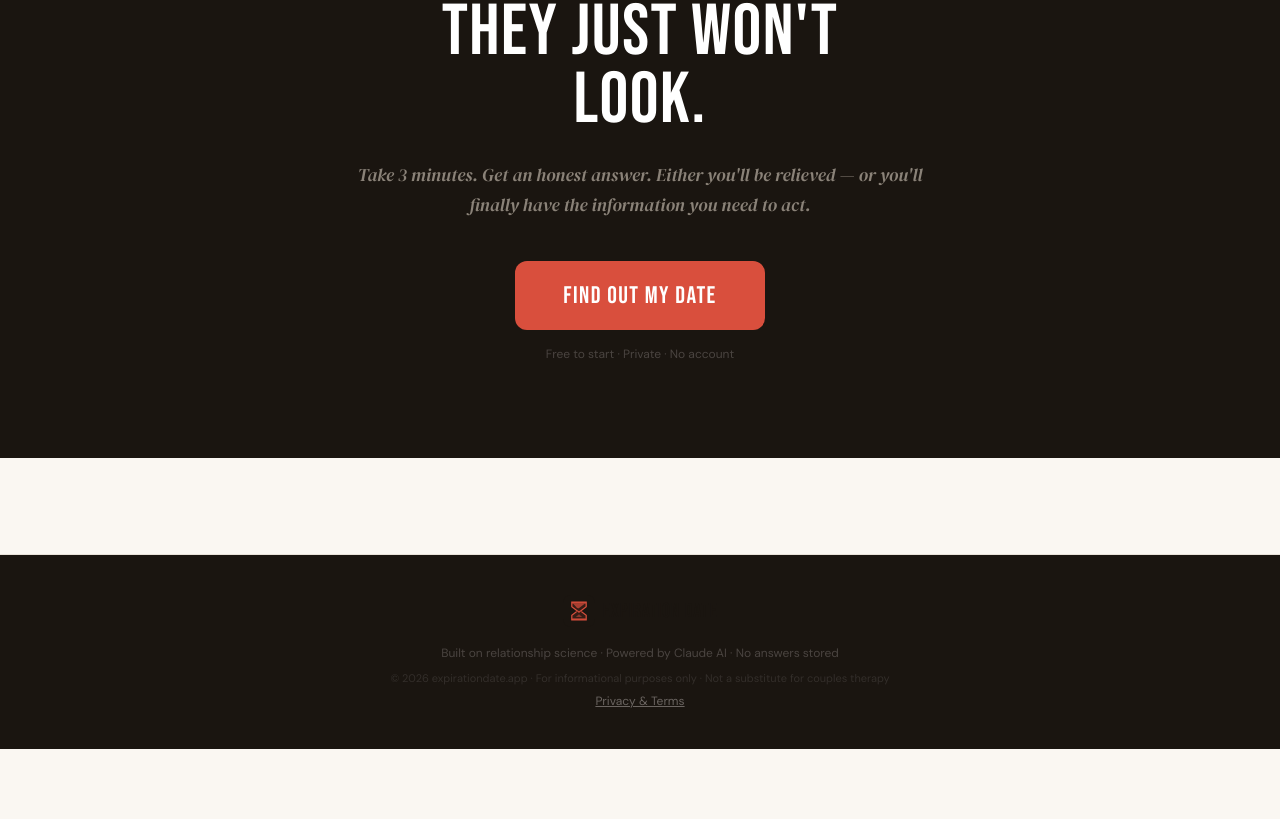
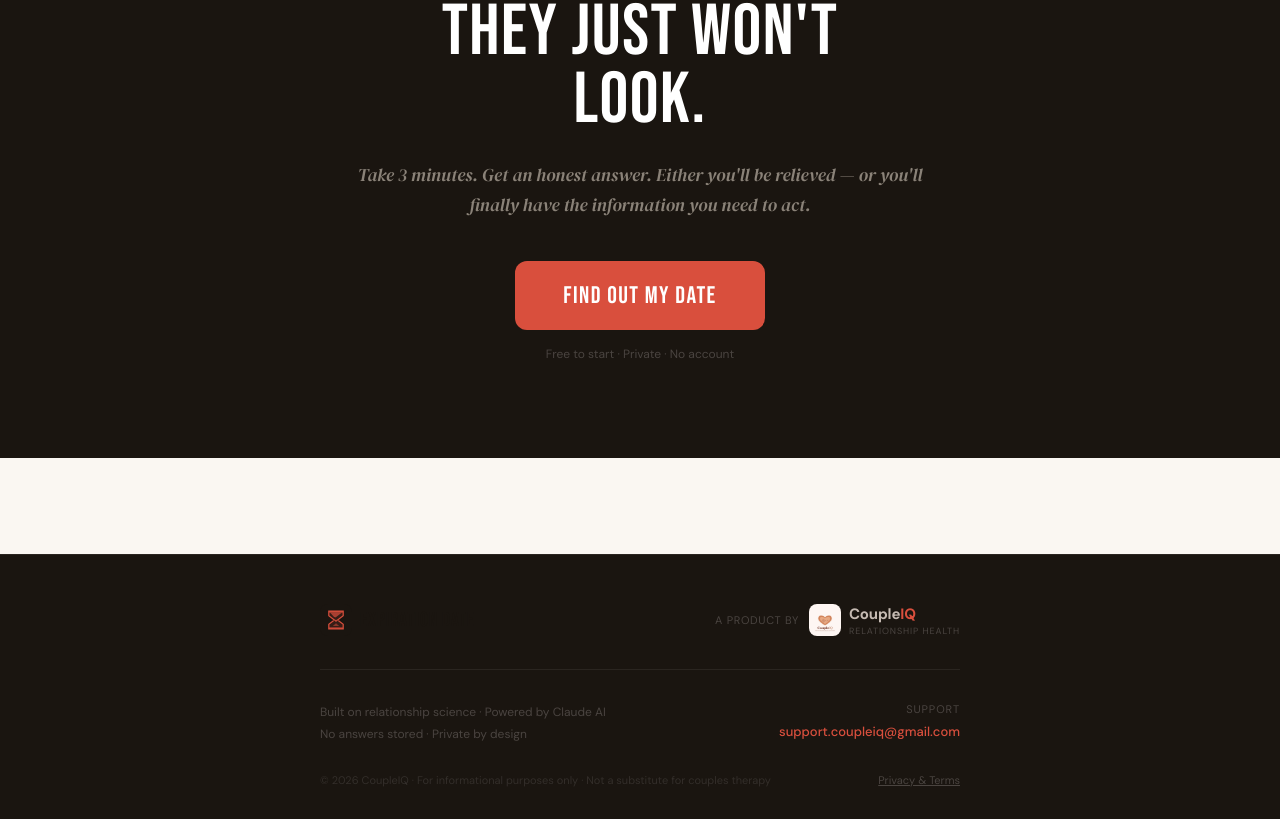
Before and after one commit to colinbuzoianu-arch/expirationdate, a Next.js app: page / in a window 1280 px wide. Shown: the part 4366-5185 px from the top of the page. Before the commit the page ends 5115 px from the top, so only its background shows below. Built offline with nearby package versions, Linux system fonts and the light colour scheme.

Commit message:
Add files via upload

```diff
--- a/app/page.tsx
+++ b/app/page.tsx
@@ -707,19 +707,72 @@ function HomeInner() {
       </div>
 
       {/* FOOTER */}
-      <footer style={{ borderTop: "1px solid var(--border)", background: "var(--ink)", padding: "2.5rem 1.5rem", textAlign: "center" }}>
-        <div style={{ display: "flex", justifyContent: "center", marginBottom: 16 }}>
-          <Wordmark compact={true} />
+      <footer style={{ borderTop: "1px solid #2A2520", background: "var(--ink)", padding: "3rem 1.5rem 2rem" }}>
+        <div style={{ maxWidth: 640, margin: "0 auto" }}>
+
+          {/* Top row: Expiration Date wordmark + CoupleIQ branding */}
+          <div style={{
+            display: "flex", alignItems: "center", justifyContent: "space-between",
+            flexWrap: "wrap", gap: 20, marginBottom: "2rem",
+            paddingBottom: "2rem", borderBottom: "1px solid #2A2520",
+          }}>
+            <Wordmark compact={true} />
+
+            {/* CoupleIQ branding */}
+            <div style={{ display: "flex", alignItems: "center", gap: 10 }}>
+              <span style={{ fontSize: 11, color: "#4A4440", letterSpacing: "0.06em", textTransform: "uppercase" }}>A product by</span>
+              <div style={{ display: "flex", alignItems: "center", gap: 8 }}>
+                <img
+                  src="/coupleiq_logo.png"
+                  alt="CoupleIQ"
+                  style={{ width: 32, height: 32, borderRadius: 8, objectFit: "cover" }}
+                />
+                <div>
+                  <span style={{ fontSize: 15, fontWeight: 700, color: "#C5BAB2", letterSpacing: "-0.01em" }}>
+                    Couple<span style={{ color: "#D94F3D" }}>IQ</span>
+                  </span>
+                  <p style={{ fontSize: 9, color: "#4A4440", letterSpacing: "0.1em", textTransform: "uppercase", marginTop: 1 }}>
+                    Relationship Health
+                  </p>
+                </div>
+              </div>
+            </div>
+          </div>
+
+          {/* Middle row: tagline + support */}
+          <div style={{
+            display: "flex", flexWrap: "wrap", gap: 16,
+            justifyContent: "space-between", alignItems: "flex-start",
+            marginBottom: "1.75rem",
+          }}>
+            <div>
+              <p style={{ fontSize: 12, color: "#4A4440", lineHeight: 1.8 }}>
+                Built on relationship science · Powered by Claude AI<br />
+                No answers stored · Private by design
+              </p>
+            </div>
+            <div style={{ textAlign: "right" }}>
+              <p style={{ fontSize: 11, color: "#4A4440", marginBottom: 4, textTransform: "uppercase", letterSpacing: "0.08em" }}>Support</p>
+              <a
+                href="mailto:support.coupleiq@gmail.com"
+                style={{ fontSize: 13, color: "#D94F3D", textDecoration: "none", fontWeight: 500 }}
+                onMouseEnter={(e) => (e.currentTarget.style.textDecoration = "underline")}
+                onMouseLeave={(e) => (e.currentTarget.style.textDecoration = "none")}
+              >
+                support.coupleiq@gmail.com
+              </a>
+            </div>
+          </div>
+
+          {/* Bottom row: copyright + legal */}
+          <div style={{ display: "flex", flexWrap: "wrap", gap: 12, justifyContent: "space-between", alignItems: "center" }}>
+            <p style={{ fontSize: 11, color: "#332E2A" }}>
+              © {new Date().getFullYear()} CoupleIQ · For informational purposes only · Not a substitute for couples therapy
+            </p>
+            <a href="/legal" style={{ fontSize: 11, color: "#4A4440", textDecoration: "underline" }}>Privacy & Terms</a>
+          </div>
+
         </div>
-        <p style={{ fontSize: 12, color: "#4A4440", lineHeight: 1.7 }}>
-          Built on relationship science · Powered by Claude AI · No answers stored
-        </p>
-        <p style={{ fontSize: 11, color: "#332E2A", marginTop: 8 }}>
-          © {new Date().getFullYear()} expirationdate.app · For informational purposes only · Not a substitute for couples therapy
-        </p>
-        <p style={{ fontSize: 12, color: "#4A4440", marginTop: 8 }}>
-          <a href="/legal" style={{ color: "#6A6460", textDecoration: "underline" }}>Privacy & Terms</a>
-        </p>
       </footer>
     </div>
   );
```
Also changed, not shown: public/coupleiq_logo.png (added).
